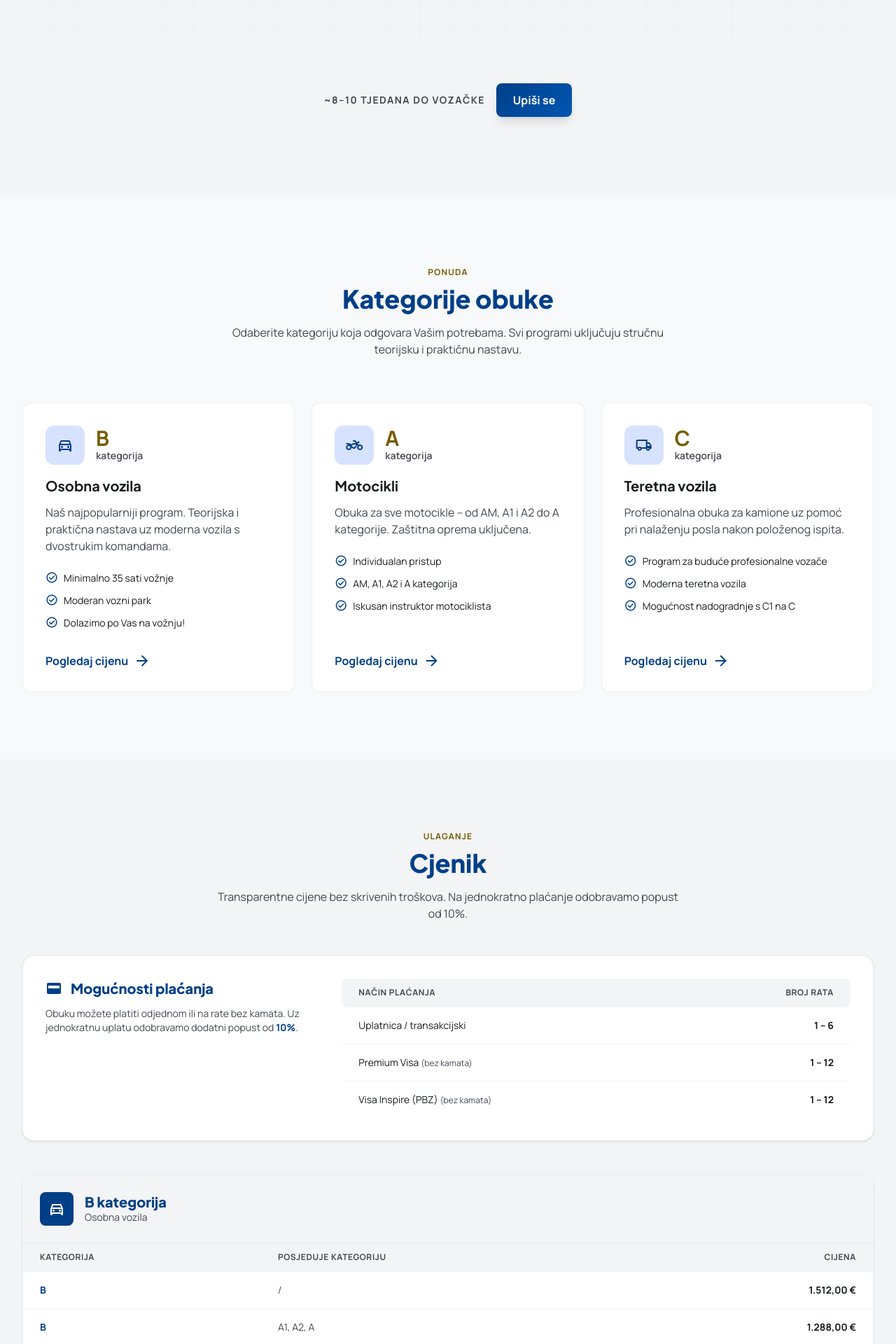
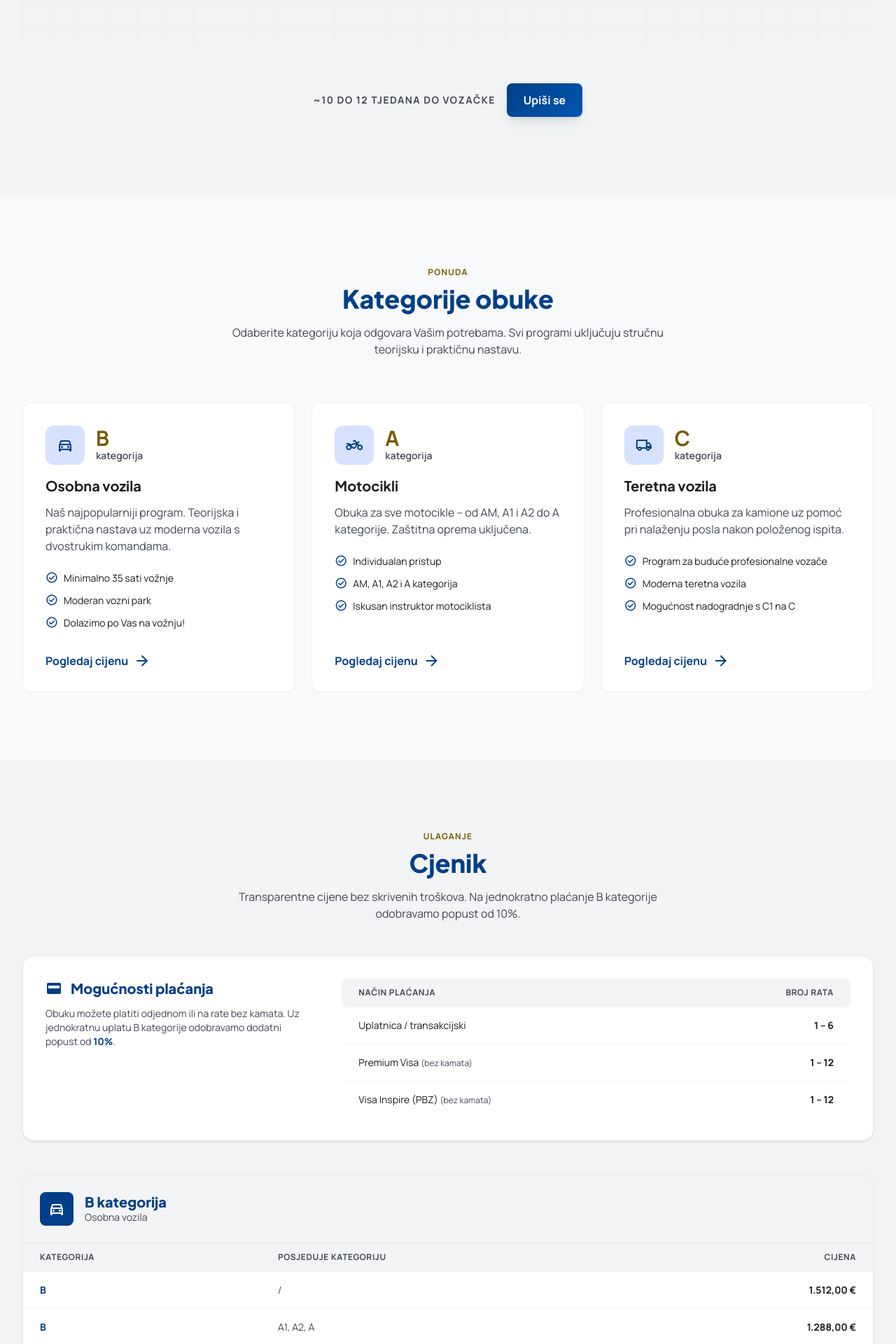
Before and after one commit to mateo76910/autoskola-pilot, a Next.js app: page / in a window 1280 px wide. Shown: the part 2160-4080 px from the top of the page at 70% size. Built offline with nearby package versions, Linux system fonts and the light colour scheme.

Commit message:
verbiage changes

```diff
--- a/src/components/sections/Locations.tsx
+++ b/src/components/sections/Locations.tsx
@@ -3,8 +3,8 @@ const locations = [
     name: "Autoškola Pilot",
     address: "Kolodvorska 83, Retfala, 31000 Osijek",
     hours: "Pon – Pet: 10 – 16h",
-    phone: "031 311 522",
-    phoneHref: "tel:+385031311522",
+    phone: "091 100 3964",
+    phoneHref: "tel:0911003964",
     features: ["Besplatan parking"],
     query: "Kolodvorska 83, 31000 Osijek",
   },
@@ -12,8 +12,8 @@ const locations = [
     name: "Autoškola Pilot 2",
     address: "Drinska 93, Bosutsko-Sjenjak, 31000 Osijek",
     hours: "Pon – Pet: 9 – 16h",
-    phone: "+385 97 753 7422",
-    phoneHref: "tel:+385977537422",
+    phone: "097 753 7422",
+    phoneHref: "tel:0977537422",
     features: ["Moderna predavaonica", "Besplatan parking"],
     query: "Drinska 93, 31000 Osijek",
   },
--- a/src/components/sections/Pricing.tsx
+++ b/src/components/sections/Pricing.tsx
@@ -114,7 +114,7 @@ export default function Pricing() {
           </h2>
           <p className="text-on-surface-variant max-w-2xl mx-auto mt-4">
             Transparentne cijene bez skrivenih troškova. Na jednokratno plaćanje
-            odobravamo popust od 10%.
+            B kategorije odobravamo popust od 10%.
           </p>
         </div>
 
@@ -132,7 +132,7 @@ export default function Pricing() {
               </div>
               <p className="text-on-surface-variant text-sm">
                 Obuku možete platiti odjednom ili na rate bez kamata. Uz
-                jednokratnu uplatu odobravamo dodatni popust od{" "}
+                jednokratnu uplatu B kategorije odobravamo dodatni popust od{" "}
                 <span className="font-bold text-primary">10%</span>.
               </p>
             </div>
--- a/src/components/sections/Registration.tsx
+++ b/src/components/sections/Registration.tsx
@@ -81,17 +81,17 @@ export default function Registration() {
                 <div className="font-bold">Telefon</div>
                 <div className="flex flex-col gap-1 mt-1">
                   <a
-                    href="tel:+385977537422"
+                    href="tel:0977537422"
                     className="text-sm text-on-surface-variant hover:text-primary"
                   >
-                    +385 97 7537422{" "}
+                    097 753 7422{" "}
                     <span className="opacity-70">(Igor)</span>
                   </a>
                   <a
-                    href="tel:+385911003964"
+                    href="tel:0911003964"
                     className="text-sm text-on-surface-variant hover:text-primary"
                   >
-                    +385 91 1003964{" "}
+                    091 100 3964{" "}
                     <span className="opacity-70">(Predrag)</span>
                   </a>
                 </div>
@@ -241,7 +241,7 @@ export default function Registration() {
                     name="phone"
                     type="tel"
                     autoComplete="tel"
-                    placeholder="+385 91 234 5678"
+                    placeholder="091 234 5678"
                     className={fieldClass}
                     required
                   />
--- a/src/components/sections/Timeline.tsx
+++ b/src/components/sections/Timeline.tsx
@@ -87,7 +87,7 @@ export default function Timeline() {
 
         <div className="mt-10 md:mt-14 flex flex-col sm:flex-row items-center justify-center gap-4">
           <span className="text-sm font-bold tracking-widest uppercase text-on-surface-variant">
-            ~8–10 tjedana do vozačke
+            ~10 do 12 tjedana do vozačke
           </span>
           <a
             href="#upis"
```
